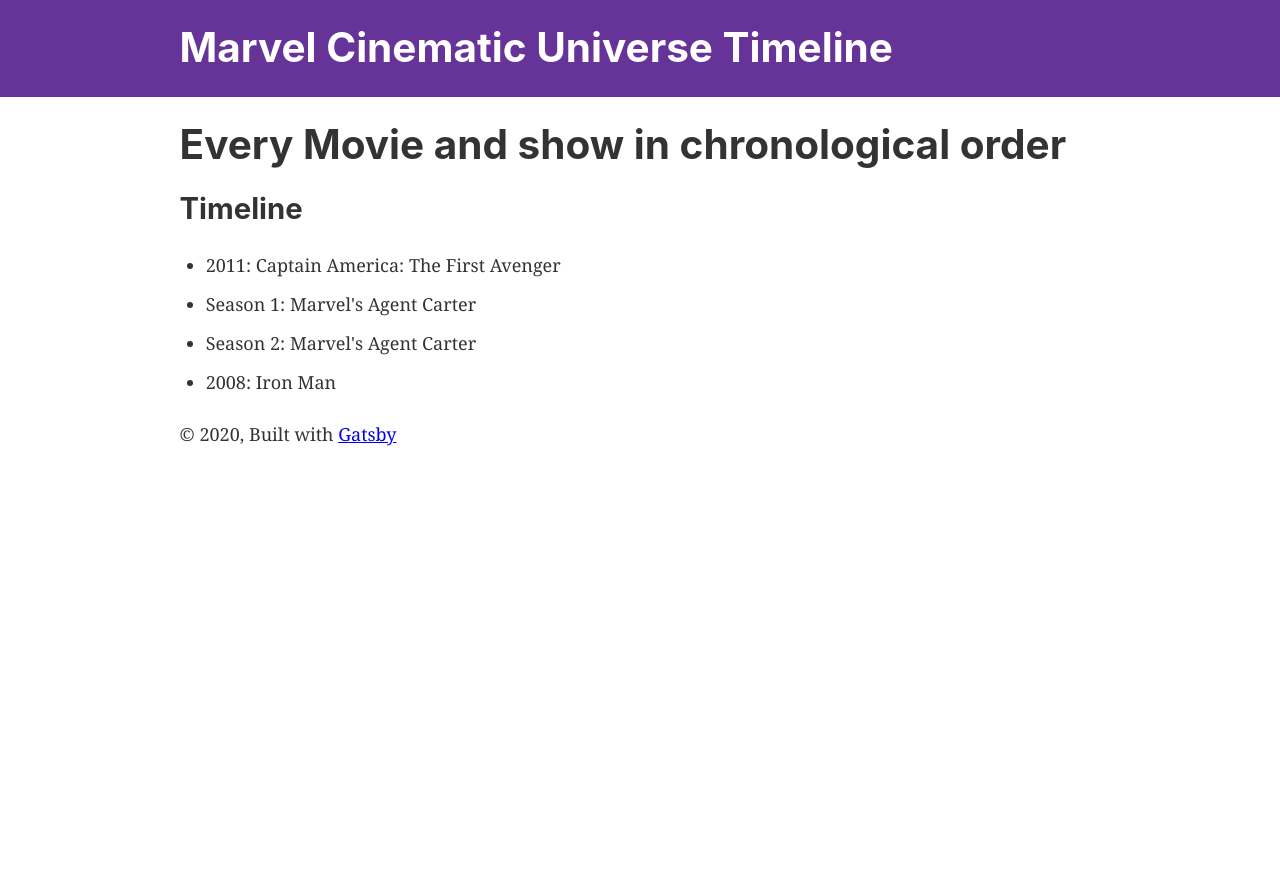
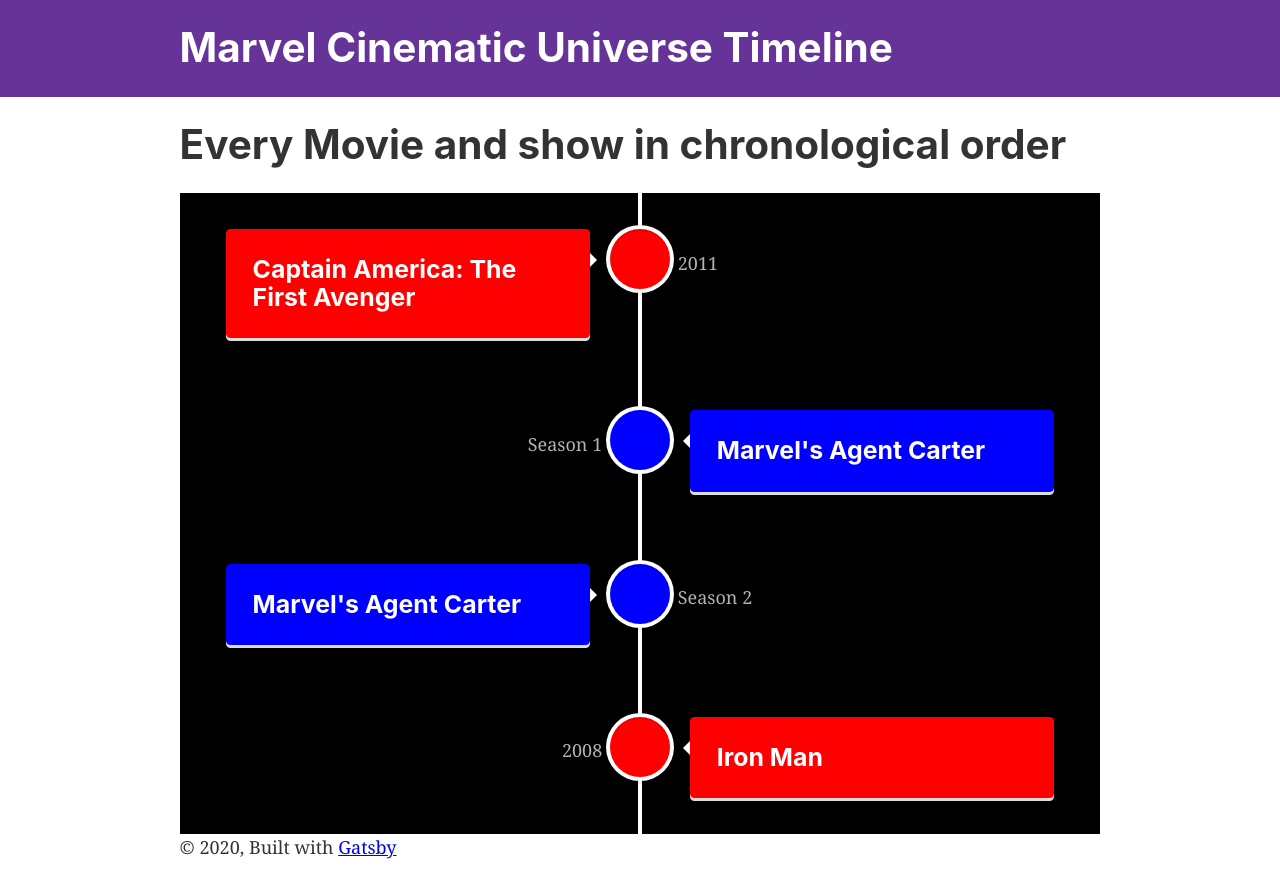
Before and after one commit to FerasDA/mcu-movie-timeline, a Gatsby site: page / in a window 1280 px wide. Before the commit the page ends 800 px from the top, so only its background shows below. Built offline with nearby package versions, Linux system fonts and the light colour scheme; Gatsby itself is replaced by a stand-in of ours.

Commit message:
add virtical timeline

```diff
--- a/package.json
+++ b/package.json
@@ -17,7 +17,8 @@
     "prop-types": "^15.7.2",
     "react": "^16.12.0",
     "react-dom": "^16.12.0",
-    "react-helmet": "^6.0.0"
+    "react-helmet": "^6.0.0",
+    "react-vertical-timeline-component": "^2.6.2"
   },
   "devDependencies": {
     "prettier": "2.0.5"
--- a/src/components/timeline.js
+++ b/src/components/timeline.js
@@ -1,5 +1,14 @@
 import React from "react"
 import { useStaticQuery, graphql } from "gatsby"
+
+import {
+  VerticalTimeline,
+  VerticalTimelineElement,
+} from "react-vertical-timeline-component"
+import "react-vertical-timeline-component/style.min.css"
+
+const movieCard = { background: "red", color: "white" }
+const showCard = { background: "blue", color: "white" }
 
 const Timeline = () => {
   const data = useStaticQuery(graphql`
@@ -17,12 +26,20 @@
   `)
   return (
     <>
-      <h2>Timeline</h2>
-    <ul>
-      {data.allDataJson.edges.map(({ node, index }) => (
-        <li key={index}>{node.subTitle}: {node.title}</li>
-      ))}
-    </ul>
+      <div style={{ backgroundColor: "#000" }}>
+        <VerticalTimeline>
+          {data.allDataJson.edges.map(({ node }) => (
+            <VerticalTimelineElement
+              className="vertical-timeline-element--work"
+              contentStyle={node.type === "movie" ? movieCard : showCard}
+              date={node.subTitle}
+              iconStyle={node.type === "movie" ? movieCard : showCard}
+            >
+              <h3 className="vertical-timeline-element-title">{node.title}</h3>
+            </VerticalTimelineElement>
+          ))}
+        </VerticalTimeline>
+      </div>
     </>
   )
 }
```
Also changed, not shown: 1 other file.
